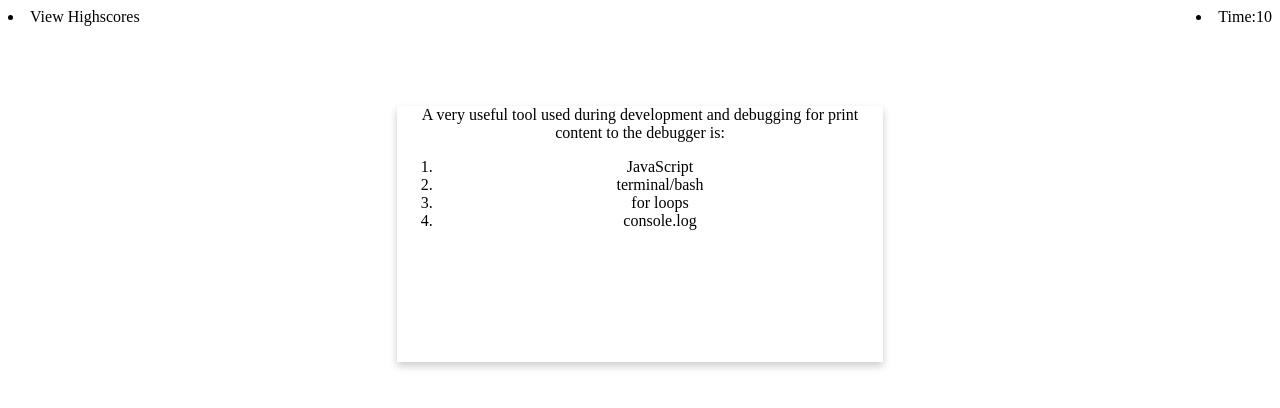
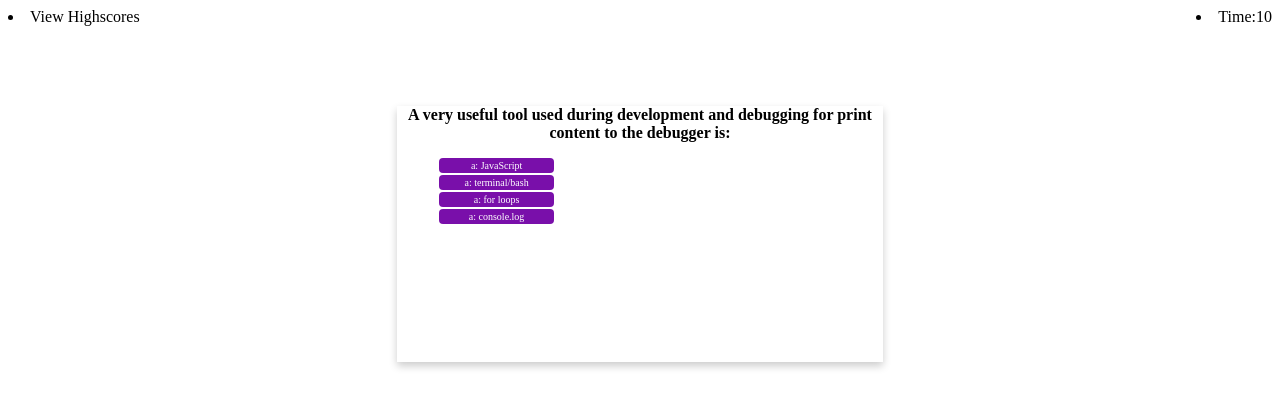
Before and after one commit to Ecole7853/CodeQuiz, a plain HTML site: page index.html in a window 1280 px wide. Both pictures are taken after a click on the button "Start Quiz". Drawn offline with nearby package versions, Linux system fonts and the light colour scheme.

Commit message:
considerable changes made to script/css/html

```diff
--- a/assets/script.js
+++ b/assets/script.js
@@ -1,14 +1,23 @@
 // var startGame =
 // var endGame =
-// var questions =
-// var answers =
+var questions = [
+  {question1: "A very useful tool used during development and debugging for print content to the debugger is:"},
+  {question2: "The condition in an if / else statment is enclosed within ______."},
+  {question3: "Arrays in JavaScript can be used to store ______."},
+  {question4: "Commonly used data types DO NOT include:"}
+]
+var answers = [
+  {answer1: {a: "JavaScript", b: "terminal/bash",  c: "for loops",  d: "console.log"}},
+  {answer2: {a: "quotes", b: "curly brackets", c: "paranthesis", d: "square brackets"}},
+  {answer3: {a: "numbers and strings", b: "other arrays", c: "booleans", d: "all of the above"}},
+  {answer4: {a: "strings", b: "booleans", c: "alerts", d: "numbers"}}
+]
+var wrongAnswer = (secondsLeft = secondsLeft-2)
+var li = $("<li></li>")
 var container = $(".container");
-var secondsLeft = (30);
+var secondsLeft = (60);
 var timeEl = $("#time");
 var startButton =  document.querySelector("#button");
-//make variables that are the questions
-//variables for the answers
-//timer function
 function setTime() {
     var timerInterval = setInterval(function() {
       secondsLeft--;
@@ -19,29 +28,67 @@ function setTime() {
       }
     }, 1000);
   }
-
-//addEventListener for start button
+function question2() {
+  $(".startPage").css("display","none")
+  $("#questions").css("display","block")
+  $("#questionText").append(questions[1].question2);
+  $("#answer1").append(answers[1].answer2.a);
+  $("#answer2").append(answers[1].answer2.b);
+  $("#answer3").append(answers[1].answer2.c);
+  $("#answer4").append(answers[1].answer2.d);
+}
+function question3() {
+  $(".startPage").css("display","none")
+  $("#questions").css("display","block")
+  $("#questionText").append(questions[2].question3);
+  $("#answer1").append(answers[2].answer3.a);
+  $("#answer2").append(answers[2].answer3.b);
+  $("#answer3").append(answers[2].answer3.c);
+  $("#answer4").append(answers[2].answer3.d);
+}
+function question4() {
+  $(".startPage").css("display","none")
+  $("#questions").css("display","block")
+  $("#questionText").append(questions[3].question3);
+  $("#answer1").append(answers[3].answer3.a);
+  $("#answer2").append(answers[3].answer3.b);
+  $("#answer3").append(answers[3].answer3.c);
+  $("#answer4").append(answers[3].answer3.d);
+}
 startButton.addEventListener("click", function(){
     $(".startPage").css("display","none")
-    container.append("<p> A very useful tool used during development and debugging for print content to the debugger is:</p>");
-    var orderedLists = $("<ol></ol>")
-    var li = $("<li></li>")
-    orderedLists.append("<li> JavaScript </li>");
-    orderedLists.append("<li> terminal/bash </li>");
-    orderedLists.append("<li> for loops </li>");
-    orderedLists.append("<li> console.log </li>");
-    li.addClass("question1UL");
-    container.append(orderedLists);
-})
-// addevent listern for the save button\
-// addEventListener("click", function()
+    $("#questions").css("display","block")
+    $("#questionText").append(questions[0].question1);
+    $("#answer1").append(answers[0].answer1.a);
+    $("#answer2").append(answers[0].answer1.b);
+    $("#answer3").append(answers[0].answer1.c);
+    $("#answer4").append(answers[0].answer1.d);
+    li.addClass("#questions");
+    document.querySelector("#answer1").addEventListener("click", function(){
+      $("#questionDetail").append("Wrong");
+      question2();
+    })
+    // document.querySelector("#answer2").addEventListener("click", function(){
+    //   wrongAnswer
+    //   question2();
+    // })
+    // document.querySelector("#answer3").addEventListener("click", function(){
+    //   wrongAnswer
+    //   question2();
+    // })
+    // document.querySelector("#answer4").addEventListener("click", function(){
+    //   wrongAnswer
+    //   question2();
+    // })
+}
+)
+// $("#answer1").append(answers[0].answer2.a);
+// $("#answer2").append(answers[0].answer2.b);
+// $("#answer3").append(answers[0].answer2.c);
+// $("#answer4").append(answers[0].answer2.d);
+// li.addClass("#questions");
 // maybe add pause button
-// addEventListener("click", function()
 // clear score button
-// addEventListener("click", function()
-// game over function
-// game start function
-// reduce time function
 // text box to enter initials link to scoreboard
 // set storage for wins/losses
 // localStorage.setItem("count", count);
--- a/assets/style.css
+++ b/assets/style.css
@@ -25,16 +25,28 @@ header {
     display:flex;
     justify-content: space-between;
 }
-.question1UL {
-    padding: 10px;
-    margin: 10px 10px;
+.answer {
+    padding: 2px;
+    margin: 2px 2px;
     cursor: pointer;
     border-radius:4px 4px 4px 4px;
     font-size: 10px;
+    max-width: 25%;
     background-color: #790faa;
     color: white;
-    width: 65px;
-    height: 45px;
     text-align:center;
-    align-items: center;
+    align-items:left;
 }
+#questions {
+    display:none;
+}
+#questionText {
+    Justify-content: center;
+    font-weight: bold;
+}
+#questionDetail {
+    color:red;
+    font-size: 20px;
+    align-items: end;
+    justify-content:left;
+}
--- a/index.html
+++ b/index.html
@@ -24,6 +24,17 @@
                 Start Quiz
             </button>
         </div>
+        <div id=questions>
+            <p id=questionText></p>
+            <ol>
+                <li class=answer id=answer1>a: </li>
+                <li class=answer id=answer2>a: </li>
+                <li class=answer id=answer3>a: </li>
+                <li class=answer id=answer4>a: </li>
+            </ol>
+            <p id=questionDetail>
+                </p>
+        </div>
     </div>
      <script src="https://code.jquery.com/jquery-3.5.1.min.js"></script>
      <script src="./assets/script.js"></script>
```
